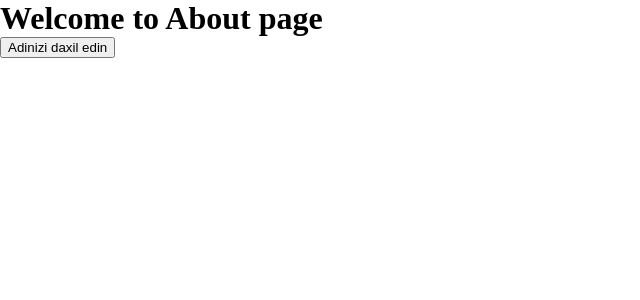
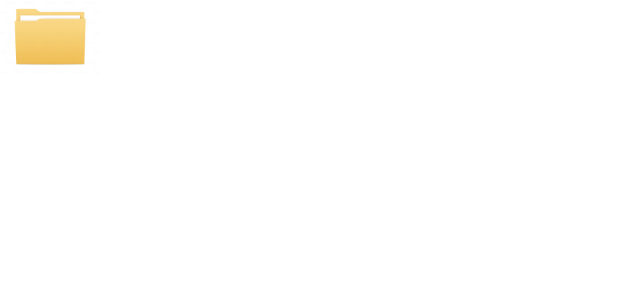
Before and after one commit to IdrisVeli1987/idris-react, a React (Create React App) app: page / in a window 1280 px wide. Shown: the top 300 px of the page, without its empty margins (0-640 px from the left). Built offline with nearby package versions, Linux system fonts and the light colour scheme.

Commit message:
add Windows page

```diff
--- a/src/App.jsx
+++ b/src/App.jsx
@@ -1,8 +1,10 @@
 import { About } from "./page/About";
+import { Windows } from "./components/Windows";
 const App = () => {
   return (
     <>
-      <About />
+      {/* <About /> */}
+      <Windows />
     </>
   );
 };
--- /dev/null
+++ b/src/components/Windows/index.jsx
@@ -0,0 +1,24 @@
+import { useState } from "react";
+
+export const Windows = () => {
+  const [show, setShow] = useState(false);
+  return (
+    <>
+      <img
+        onDoubleClick={() => {
+          setShow(true);
+        }}
+        style={{ width: 100 }}
+        src="/file.jpg"
+        alt=""
+      />
+
+      {show && (
+        <div className="window_container">
+          <button onClick={() => setShow(false)}>X</button>
+          <h1>Bu yeni pəncərədir</h1>
+        </div>
+      )}
+    </>
+  );
+};
--- a/src/style.css
+++ b/src/style.css
@@ -1,4 +1,4 @@
-*{
+* {
   margin: 0;
 }
 
@@ -15,7 +15,7 @@
 }
 
 .usecard {
-  width: calc(25% - 15px);
+  /* width: calc(25% - 15px); */
 }
 
 .usecard .usercard_img {
@@ -32,3 +32,20 @@
   padding: 50px;
   justify-content: center;
 }
+
+.window_container {
+  position: absolute;
+  inset: 0;
+  background-color: white;
+}
+
+.window_container button {
+  float: right;
+  border: 0;
+  font-size: 30px;
+  background-color: gold;
+}
+
+.window_container button:hover {
+  background-color: white;
+}
```
Also changed, not shown: public/file.jpg (added).
